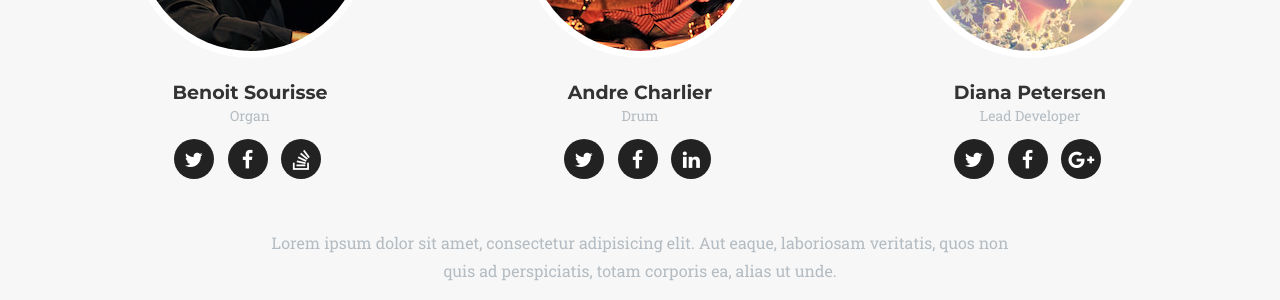
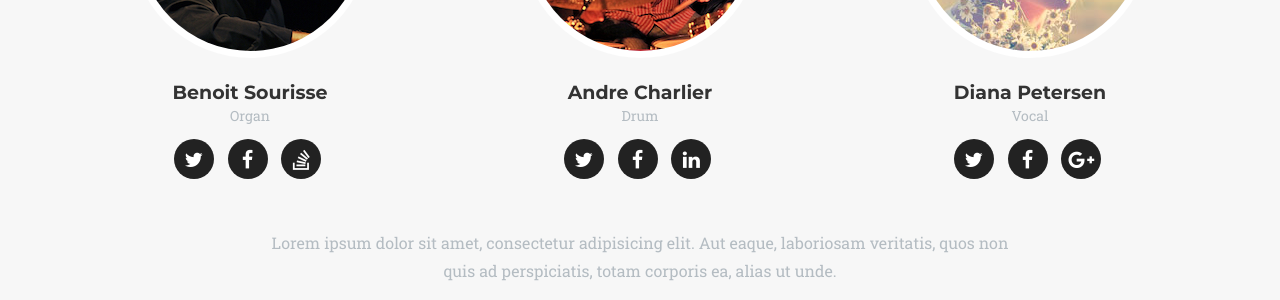
Before and after one commit to slavalette/slavalette.github.io, a Jekyll site: the page built from index.html, in a window 1280 px wide and 900 px high, scrolled down 4761 px. Shown: the part 154-454 px from the top of the window. Built offline with Jekyll 4.4.1, drawn with Linux system fonts in a browser that asks for light colours; some web fonts are replaced.

Commit message:
fix member position example

```diff
--- a/_config.yml
+++ b/_config.yml
@@ -3,7 +3,7 @@ baseurl: /serge-lavalette-site
 
 # Site settings
 title: Serge Lavalette
-email: theoofe@gmail.com
+email: your-email@domain.com
 description: "Write an awesome description for your new site here. You can edit this line in _config.yml. It will appear in your document head meta (for Google search results) and in your feed.xml site description."
 
 collections:
@@ -38,7 +38,7 @@ people:
 
 - name: Diana Petersen
   pic: 3
-  position: Lead Developer
+  position: Vocal
   social:
     - title: twitter
       url: #
```
